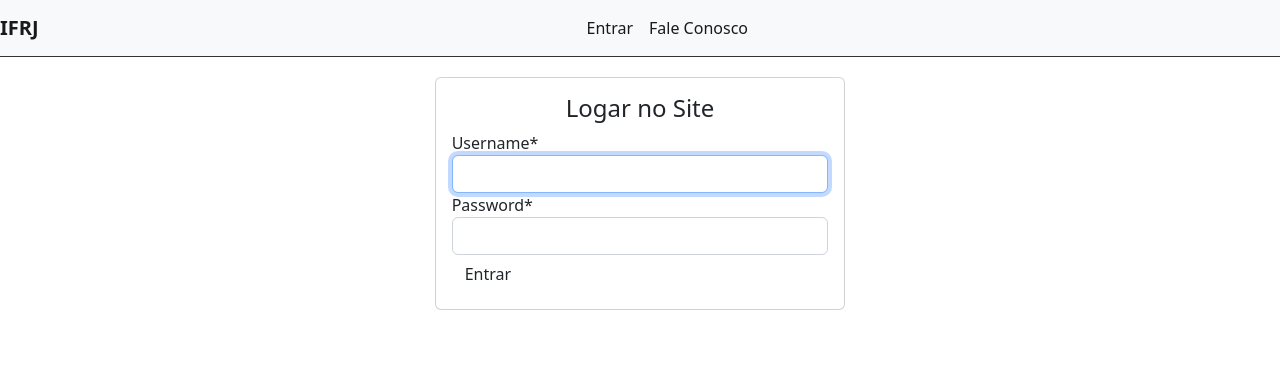
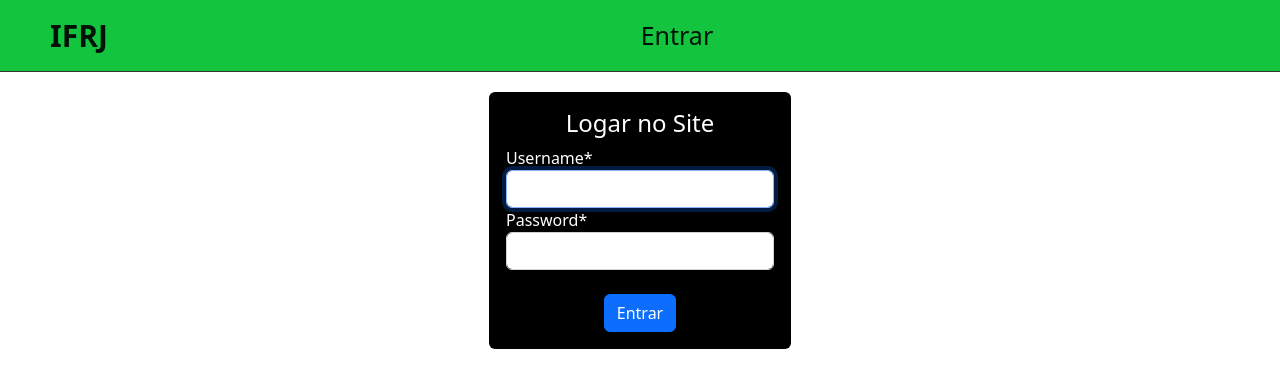
Before and after one commit to arthurmonteze/TCC_LAAV, a Django app: page /accounts/login/?next=/ in a window 1280 px wide. Shown: the top 388 px of the page. Run offline with Django 3.2, Linux system fonts and the light colour scheme; some libraries are stand-ins or nearby versions.

Commit message:
atualização 16/01/2023

```diff
--- a/static/css/styles.css
+++ b/static/css/styles.css
@@ -4,18 +4,43 @@
 .navbar{
     border-bottom:  1px solid #333;
     margin-bottom: 20px;
+    background-color: #13c43f;
+    display: flex;
 }
 .navbar-nav{
     margin: auto;
 }
 .navbar-brand{
     font-weight: bold;
+    display: flex;
+    padding-left: 50px;
+    font-size: 30px;
 }
 .navbar-light .navbar-nav a.nav-link{
     color: #333;
     letter-spacing: 1px;
 }
-
+.nav-link{
+    font-size: 25px;
+}
+#navbar-items{
+    padding-right: 50px;
+}
+#navbar-items .navbar-nav {
+    justify-content: center;
+    width: 100%;
+}
+#navbar-items .nav-item {
+    margin: 0 1em;
+}
+.navbar-brand span {
+    font-weight: 400;
+    font-size: 1.5em;
+    margin-left: 0.5em;
+}
+#navbar a:hover {
+    color: #7a7a7a;
+}
 /* Botão de adicionar */
 
 #add-link {
@@ -60,6 +85,7 @@
 }
 
 .prof-list {
+    padding-top: 15px;
     padding-left: 0;
 }
 
@@ -78,6 +104,7 @@
 }
 
 .proj-list {
+    padding-top: 15px;
     padding-left: 0;
 }
 
@@ -87,6 +114,7 @@
     height: 50px;
     padding-top: 10px;
     border-bottom: 1px dashed #ccc;
+
 }
 
 .fas.fa-trash, .fas.fa-edit {
@@ -103,16 +131,25 @@
 .fas.fa-edit {
     color: #13c43f;
 }
+/* Titulo */
+.tittle-disp{
+    padding-bottom: 10px;
+}
 
 /* Login */
 
-.login-button {
+/*.login {
     text-align: center;
     background-color: #3476e2;
-}
+    border-radius: 5px;
+    cursor: pointer;
+}*/
 
 .auth-card {
-    margin-bottom: 30px;
+    background-color: black;
+}
+.card-body{
+    color: #fff;
 }
 
 /* Messages */
--- a/tcc/templates/home.html
+++ b/tcc/templates/home.html
@@ -8,46 +8,41 @@
     <meta http-equiv="X-UA-Compatible" content="ie=edge">
     <title>{% block title %}{% endblock %}</title>
     <!-- CSS only -->
-    <link href="https://cdn.jsdelivr.net/npm/bootstrap@5.2.2/dist/css/bootstrap.min.css" rel="stylesheet" integrity="sha384-Zenh87qX5JnK2Jl0vWa8Ck2rdkQ2Bzep5IDxbcnCeuOxjzrPF/et3URy9Bv1WTRi" crossorigin="anonymous">
     <script src="https://use.fontawesome.com/0199ea37f9.js"></script>
     <!-- JavaScript Bundle with Popper -->
-    <script src="https://cdn.jsdelivr.net/npm/bootstrap@5.2.2/dist/js/bootstrap.bundle.min.js" integrity="sha384-OERcA2EqjJCMA+/3y+gxIOqMEjwtxJY7qPCqsdltbNJuaOe923+mo//f6V8Qbsw3" crossorigin="anonymous"></script>
-    <script src="https://code.jquery.com/jquery-3.6.2.min.js" integrity="sha256-2krYZKh//PcchRtd+H+VyyQoZ/e3EcrkxhM8ycwASPA=" crossorigin="anonymous"></script>
+    <link href="https://cdn.jsdelivr.net/npm/bootstrap@5.2.3/dist/css/bootstrap.min.css" rel="stylesheet" integrity="sha384-rbsA2VBKQhggwzxH7pPCaAqO46MgnOM80zW1RWuH61DGLwZJEdK2Kadq2F9CUG65" crossorigin="anonymous">
+    <link rel="stylesheet" href="https://cdn.jsdelivr.net/npm/bootstrap-icons@1.10.2/font/bootstrap-icons.css%22%3E">
     <link rel="stylesheet" href="https://use.fontawesome.com/releases/v5.7.2/css/all.css" integrity="sha384-fnmOCqbTlWIlj8LyTjo7mOUStjsKC4pOpQbqyi7RrhN7udi9RwhKkMHpvLbHG9Sr" crossorigin="anonymous">
     <link rel="stylesheet" href="{% static 'css/styles.css' %}">
-    <script src="{% static 'js/scripts.js' %}"></script>
 </head>
 <body>
     <div class="container-fluid">
-        <nav class="navbar navbar-expand-lg bg-light">
+        <nav class="navbar sticky-top navbar-expand-lg bg-primary-color" id="navbar">
             <div class="container-fluid">
                 <a class="navbar-brand" href="/">IFRJ</a>
-                <button class="navbar-toggler" type="button" data-bs-toggle="collapse" data-bs-target="#navbarSupportedContent" aria-controls="navbarSupportedContent" aria-expanded="false" aria-label="Toggle navigation">
-                    <span class="navbar-toggler-icon"></span>
+                <button class="navbar-toggler" type="button" data-bs-toggle="collapse" data-bs-target="#navbar-items" aria-controls="navbar-items" aria-expanded="false" aria-label="Toggle navigation">
+                    <span class="navbar-toggler-icon bi bi-list"></span>
                 </button>
-                <div class="collapse navbar-collapse" id="navbarSupportedContent">
+                <div class="collapse navbar-collapse" id="navbar-items">
                     <ul class="navbar-nav me-auto mb-2 mb-lg-0">
                         {% if user.is_authenticated %}
                         <li class="nav-item">
-                            <a class="nav-link active" aria-current="page" href="../">Agendamento</a>
+                            <a class="nav-link active primary-color" aria-current="page" href="../">Agendamento</a>
                         </li>
                         <li class="nav-item">
-                            <a class="nav-link active" aria-current="page" href="../info">Projetores</a>
+                            <a class="nav-link active primary-color" aria-current="page" href="../info">Projetores</a>
                         </li>
                         <li class="nav-item">
-                            <a class="nav-link active" aria-current="page" href="../prof">Professores</a>
+                            <a class="nav-link active primary-color" aria-current="page" href="../prof">Professores</a>
                         </li>
                         {% else %}
                         <li class="nav-item">
-                            <a class="nav-link active" aria-current="page" href="/accounts/login">Entrar</a>
+                            <a class="nav-link active primary-color" aria-current="page" href="/accounts/login">Entrar</a>
                         </li>
                         {% endif %}
-                        <li class="nav-item">
-                            <a class="nav-link active" aria-current="page" href="#">Fale Conosco</a>
-                        </li>
                         {% if user.is_authenticated %}
                         <li class="nav-item">
-                            <a class="nav-link active" aria-current="page" href="/accounts/logout">Sair</a>
+                            <a class="nav-link active primary-color" aria-current="page" href="/accounts/logout">Sair</a>
                         </li>
                         {% endif %}
                     </ul>
@@ -57,5 +52,7 @@
 
         {% block content %}{% endblock %}
     </div>
+    <script src="https://code.jquery.com/jquery-3.6.2.min.js" integrity="sha256-2krYZKh//PcchRtd+H+VyyQoZ/e3EcrkxhM8ycwASPA=" crossorigin="anonymous"></script>
+    <script src="{% static 'js/scripts.js' %}"></script>
 </body>
 </html>
--- a/tcc/templates/tcc/agend.html
+++ b/tcc/templates/tcc/agend.html
@@ -4,7 +4,7 @@
 
 {% block content %}
 <div class="offset-1 col-10 agend-div">
-    <h1>Agendamento de Projetores</h1>
+    <h1 class="tittle-disp">Agendamento de Projetores</h1>
 </div>
 {% for objects in Dispositivo %}
     <h1>{{Dispositivo.nome}}</h1>
--- a/templates/registration/login.html
+++ b/templates/registration/login.html
@@ -4,8 +4,8 @@
 {% block title %}Login no Site{% endblock %}
 
 {% block content %}
-<div class='row'>
-    <div class="col-md-4 offset-md-4">
+<div class='row justify-content-md-center'>
+    <div class="col-md-3 col-sm-6">
         <div class="card auth-card">
             <div class="card-body">
                 <h4 class="card-title text-center">Logar no Site</h4>
@@ -15,7 +15,9 @@
                     <input type="hidden" name="next" value="{{ next }}">
 
                     {{ form|crispy }}
-                    <button type="submit" class="btn btn_primary btn-block">Entrar</button>
+                    <div class="login text-center mt-4">
+                        <button type="submit" class="btn btn-primary">Entrar</button>
+                    </div>
                 </form>
             </div>
         </div>
```
Also changed, not shown: tcc/templates/tcc/info.html (+3 -9 lines), db.sqlite3.
